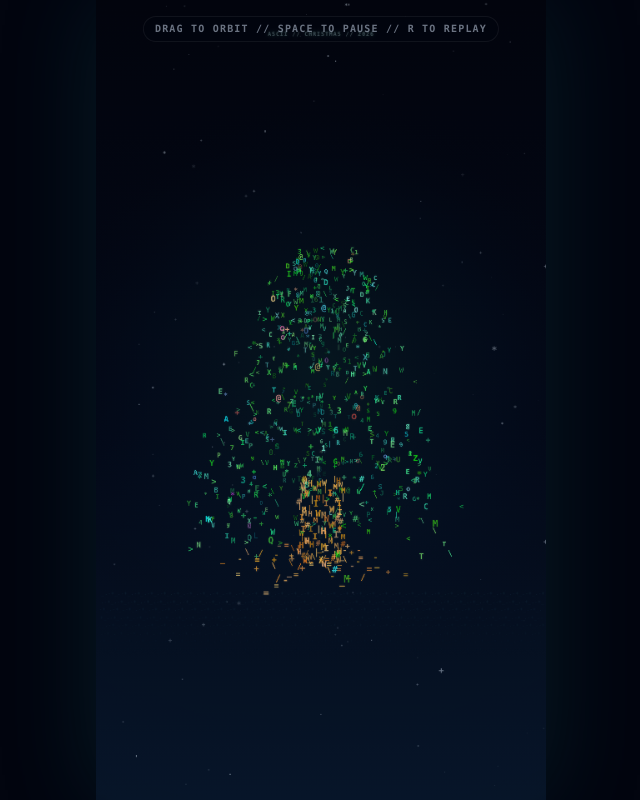
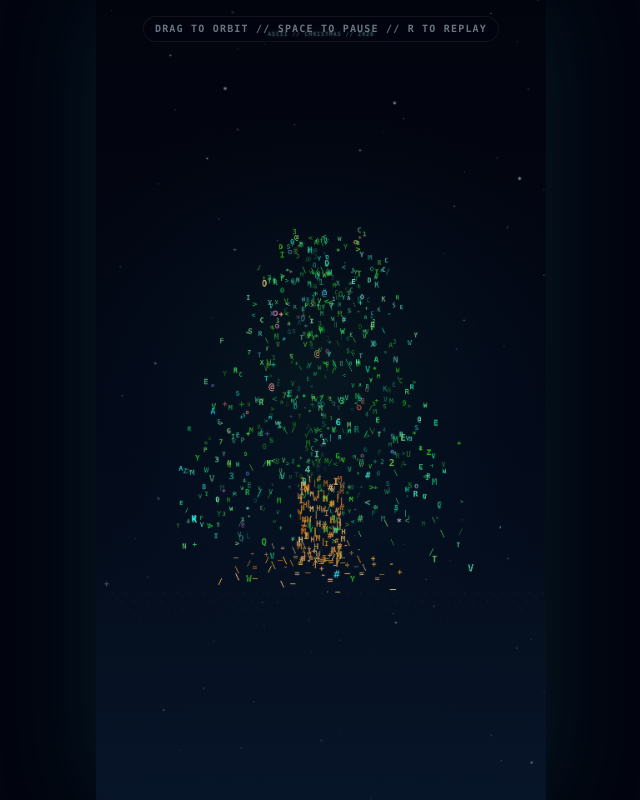
Before and after one commit to Piggycattt/ascii-christmas-tree-2026, a plain HTML site: page index.html in a window 1280 px wide. Shown: the whole page, without its empty margins (319-959 px from the left). Drawn offline with Linux system fonts and the light colour scheme; animation ran at ten frames a second.

Commit message:
Update index.html: larger tree and red bulbs

```diff
--- a/index.html
+++ b/index.html
@@ -129,8 +129,8 @@ const CONFIG = {
   duration: 20,
   seed: 20261225,
   rotationSpeed: 0.34,
-  treeHeight: 1210,
-  treeRadius: 520,
+  treeHeight: 1280,
+  treeRadius: 575,
   greeting: "MERRY CHRISTMAS 2026",
   dedication: "TO THE ONE I WANT TO SPEND CHRISTMAS WITH",
   backgroundTop: "#02040d",
@@ -223,7 +223,7 @@ function makeTree() {
     const y = BASE_Y + 70 + u * (CONFIG.treeHeight - 120);
     const tier = Math.min(8, Math.floor(u * 9));
     const scallop = 0.88 + 0.12 * Math.cos(u * Math.PI * 18 + 0.35);
-    const radiusMax = Math.pow(1 - u, 0.72) * CONFIG.treeRadius * scallop + 10;
+    const radiusMax = Math.pow(1 - u, 0.66) * CONFIG.treeRadius * scallop + 10;
     const shell = random() < 0.69;
     const radial = shell ? rand(1, 0.72) : Math.sqrt(random()) * 0.74;
     const theta = rand(TAU);
@@ -254,7 +254,7 @@ function makeTree() {
   for (let tier = 0; tier < 10; tier++) {
     const u = tier / 10;
     const y0 = BASE_Y + 105 + tier * 105;
-    const tierRadius = Math.pow(1 - u, 0.72) * CONFIG.treeRadius * 1.02;
+    const tierRadius = Math.pow(1 - u, 0.67) * CONFIG.treeRadius * 1.02;
     const armCount = 9 + (tier % 3);
     for (let arm = 0; arm < armCount; arm++) {
       const theta = arm / armCount * TAU + rand(0.16, -0.16);
@@ -331,7 +331,7 @@ function makeSpiral() {
   for (let i = 0; i < count; i++) {
     const u = i / (count - 1);
     const y = BASE_Y + 145 + u * (CONFIG.treeHeight - 235);
-    const radius = Math.pow(1 - u, 0.72) * CONFIG.treeRadius * 1.055 + 18;
+    const radius = Math.pow(1 - u, 0.67) * CONFIG.treeRadius * 1.055 + 18;
     const theta = u * TAU * 5.45 + 0.5;
     for (let layer = 0; layer < 2; layer++) {
       const spread = layer ? 10 : -5;
@@ -351,6 +351,52 @@ function makeSpiral() {
         kind: "light",
         phase: u * 19 + layer,
         twinkle: rand(2.3, 1.4)
+      });
+    }
+
+    // Red ASCII bulbs hang from the golden spiral. Each one is an extruded
+    // character cluster, so it keeps 3D thickness while the tree rotates.
+    if (i % 16 === 6 && u > 0.07 && u < 0.95) {
+      const nx = Math.cos(theta), nz = Math.sin(theta);
+      const tx = -Math.sin(theta), tz = Math.cos(theta);
+      const bulbRadius = radius + 15;
+      const bulbY = y - 27;
+      const bulbReveal = 5.15 + u * 2.45;
+
+      addPoint({
+        x: nx * (radius + 5), y: y - 8, z: nz * (radius + 5),
+        glyph: "|", hue: 43, sat: 98, light: 82,
+        size: 17, alpha: 1, glow: 15, spin: 1,
+        reveal: bulbReveal - 0.12, revealDuration: 0.3,
+        entry: "fade", kind: "light", twinkle: 2.1
+      });
+
+      for (let b = 0; b < 9; b++) {
+        const a = b / 9 * TAU;
+        const tangentOffset = Math.cos(a) * 13;
+        const verticalOffset = Math.sin(a) * 14;
+        const depthOffset = b % 2 ? 7 : -7;
+        addPoint({
+          x: nx * (bulbRadius + depthOffset) + tx * tangentOffset,
+          y: bulbY + verticalOffset,
+          z: nz * (bulbRadius + depthOffset) + tz * tangentOffset,
+          glyph: b % 3 === 0 ? "O" : choose("o@0"),
+          hue: rand(8, -3), sat: rand(100, 91), light: rand(72, 52),
+          size: rand(24, 19), alpha: 1, glow: rand(22, 14),
+          spin: 1, reveal: bulbReveal + b * 0.018,
+          revealDuration: 0.42, entry: "fade", kind: "red-bulb",
+          phase: u * 23 + b * 0.7, twinkle: rand(3.0, 1.8)
+        });
+      }
+
+      addPoint({
+        x: nx * (bulbRadius + 7) - tx * 5,
+        y: bulbY + 7,
+        z: nz * (bulbRadius + 7) - tz * 5,
+        glyph: "*", hue: 12, sat: 90, light: 94,
+        size: 14, alpha: 1, glow: 24, spin: 1,
+        reveal: bulbReveal + 0.2, revealDuration: 0.35,
+        entry: "fade", kind: "red-bulb", twinkle: 3.4
       });
     }
   }
@@ -665,7 +711,7 @@ function drawScene(t, manualYaw = 0) {
     if (p.glow <= 0) continue;
     const front = clamp((item.depth + 650) / 1300);
     const shimmer = 0.84 + 0.16 * Math.sin(t * p.twinkle + p.phase);
-    const flash = (p.kind.includes("star") || p.kind.includes("gift") || p.kind === "light" || p.kind === "ornament")
+    const flash = (p.kind.includes("star") || p.kind.includes("gift") || p.kind === "light" || p.kind === "ornament" || p.kind === "red-bulb")
       ? 0.75 + 0.25 * Math.max(0, Math.sin(t * (p.twinkle + 0.9) + p.phase * 1.7))
       : 1;
     const movingSpark = p.kind === "light" ? 0.72 + 0.46 * Math.pow(Math.max(0, Math.sin(t * 3.1 - p.phase * 1.9)), 7) : 1;
@@ -695,7 +741,7 @@ function drawScene(t, manualYaw = 0) {
     const p = item.p;
     const front = clamp((item.depth + 650) / 1300);
     const shimmer = 0.84 + 0.16 * Math.sin(t * p.twinkle + p.phase);
-    const flash = (p.kind.includes("star") || p.kind.includes("gift") || p.kind === "light" || p.kind === "ornament")
+    const flash = (p.kind.includes("star") || p.kind.includes("gift") || p.kind === "light" || p.kind === "ornament" || p.kind === "red-bulb")
       ? 0.75 + 0.25 * Math.max(0, Math.sin(t * (p.twinkle + 0.9) + p.phase * 1.7))
       : 1;
     const movingSpark = p.kind === "light" ? 0.72 + 0.46 * Math.pow(Math.max(0, Math.sin(t * 3.1 - p.phase * 1.9)), 7) : 1;
@@ -710,7 +756,7 @@ function drawScene(t, manualYaw = 0) {
     );
 
     // Bright ASCII lights get a crisp white-gold core.
-    if ((p.kind === "light" || p.kind.includes("star") || p.kind === "gift-ribbon") && alpha > 0.3) {
+    if ((p.kind === "light" || p.kind.includes("star") || p.kind === "gift-ribbon" || p.kind === "red-bulb") && alpha > 0.3) {
       const core = d * 0.72;
       ctx.globalCompositeOperation = "screen";
       ctx.globalAlpha = alpha * 0.58;
```
